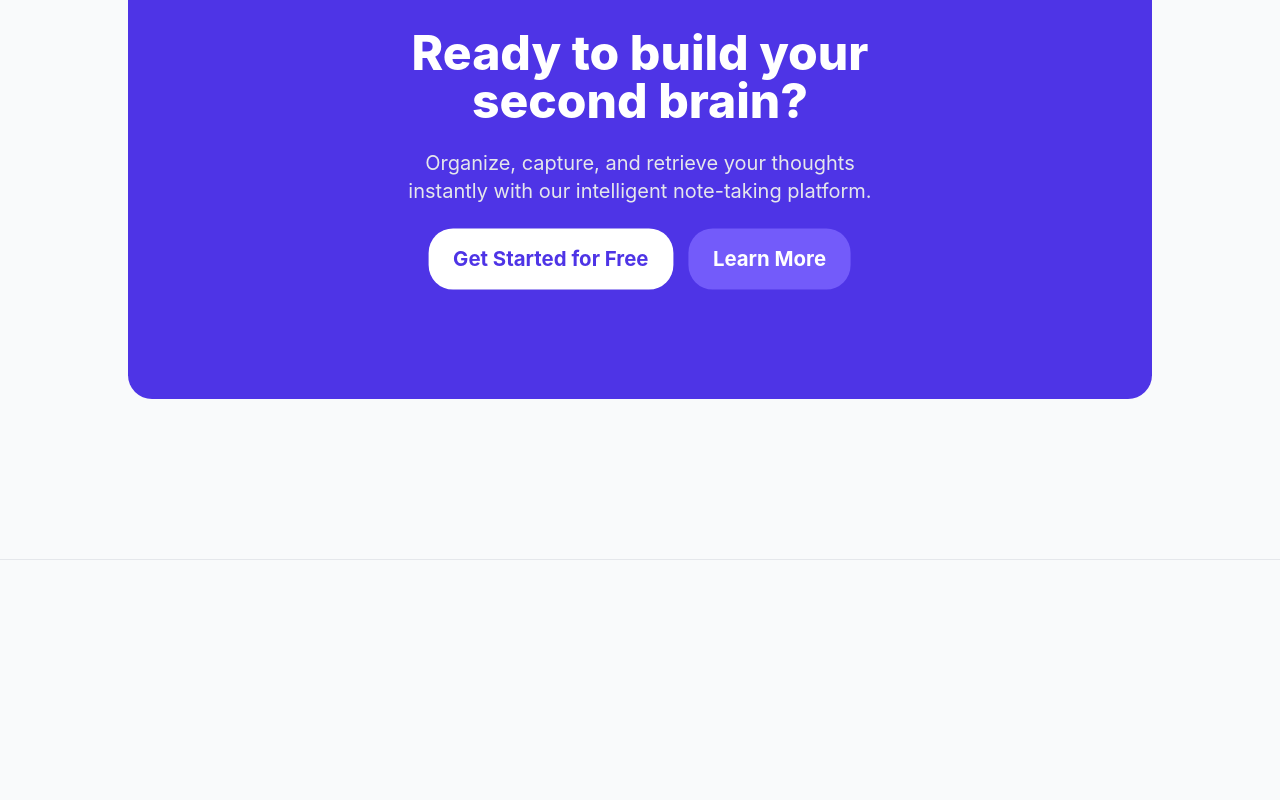
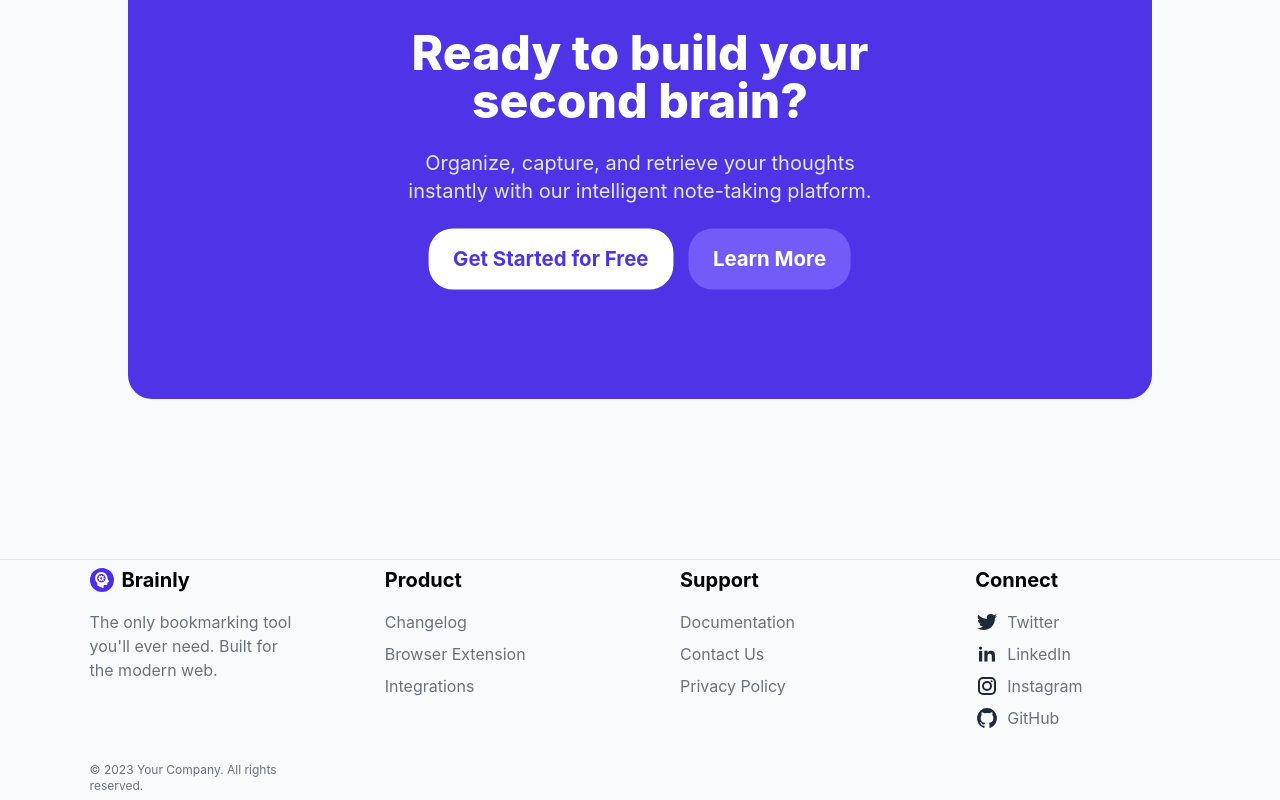
Before and after one commit to TanishqJangir/Brainly, a React (Vite) app in the folder frontend/: page / in a window 1280 px wide. Shown: the part 2673-3473 px from the top of the page. Before the commit the page ends 3233 px from the top, so only its background shows below. Built offline with nearby package versions, Linux system fonts and the light colour scheme.

Commit message:
6: Home Page UI

```diff
--- /dev/null
+++ b/frontend/src/assets/svgIcons/GithubIcon.tsx
@@ -0,0 +1,11 @@
+import type { IconProps } from "./IconProps";
+
+const GithubIcon = ({ className, onClick }: IconProps) => {
+    return (
+        <svg className={`w-6 h-6 text-gray-800 dark:text-white ${className}`} aria-hidden="true" xmlns="http://www.w3.org/2000/svg" width="24" height="24" fill="currentColor" viewBox="0 0 24 24" onClick={onClick}>
+            <path fill-rule="evenodd" d="M12.006 2a9.847 9.847 0 0 0-6.484 2.44 10.32 10.32 0 0 0-3.393 6.17 10.48 10.48 0 0 0 1.317 6.955 10.045 10.045 0 0 0 5.4 4.418c.504.095.683-.223.683-.494 0-.245-.01-1.052-.014-1.908-2.78.62-3.366-1.21-3.366-1.21a2.711 2.711 0 0 0-1.11-1.5c-.907-.637.07-.621.07-.621.317.044.62.163.885.346.266.183.487.426.647.71.135.253.318.476.538.655a2.079 2.079 0 0 0 2.37.196c.045-.52.27-1.006.635-1.37-2.219-.259-4.554-1.138-4.554-5.07a4.022 4.022 0 0 1 1.031-2.75 3.77 3.77 0 0 1 .096-2.713s.839-.275 2.749 1.05a9.26 9.26 0 0 1 5.004 0c1.906-1.325 2.74-1.05 2.74-1.05.37.858.406 1.828.101 2.713a4.017 4.017 0 0 1 1.029 2.75c0 3.939-2.339 4.805-4.564 5.058a2.471 2.471 0 0 1 .679 1.897c0 1.372-.012 2.477-.012 2.814 0 .272.18.592.687.492a10.05 10.05 0 0 0 5.388-4.421 10.473 10.473 0 0 0 1.313-6.948 10.32 10.32 0 0 0-3.39-6.165A9.847 9.847 0 0 0 12.007 2Z" clip-rule="evenodd" />
+        </svg>
+    );
+};
+
+export default GithubIcon;
--- /dev/null
+++ b/frontend/src/assets/svgIcons/InstagramIcon.tsx
@@ -0,0 +1,13 @@
+import type { IconProps } from "./IconProps";
+
+const InstagramIcon = ({ className, onClick }: IconProps) => {
+    return (
+        <svg className={`w-6 h-6 text-gray-800 dark:text-white ${className}`} aria-hidden="true" xmlns="http://www.w3.org/2000/svg" width="24" height="24" fill="none" viewBox="0 0 24 24" onClick={onClick}>
+            <path fill="currentColor" fill-rule="evenodd" d="M3 8a5 5 0 0 1 5-5h8a5 5 0 0 1 5 5v8a5 5 0 0 1-5 5H8a5 5 0 0 1-5-5V8Zm5-3a3 3 0 0 0-3 3v8a3 3 0 0 0 3 3h8a3 3 0 0 0 3-3V8a3 3 0 0 0-3-3H8Zm7.597 2.214a1 1 0 0 1 1-1h.01a1 1 0 1 1 0 2h-.01a1 1 0 0 1-1-1ZM12 9a3 3 0 1 0 0 6 3 3 0 0 0 0-6Zm-5 3a5 5 0 1 1 10 0 5 5 0 0 1-10 0Z" clip-rule="evenodd" />
+        </svg>
+
+
+    )
+}
+
+export default InstagramIcon;
--- /dev/null
+++ b/frontend/src/assets/svgIcons/LinkdinIcon.tsx
@@ -0,0 +1,13 @@
+import type { IconProps } from "./IconProps";
+
+const LinkdinIcon = ({className, onClick}: IconProps) => {
+    return (
+        <svg className={`w-6 h-6 text-gray-800 dark:text-white ${className}`} aria-hidden="true" xmlns="http://www.w3.org/2000/svg" width="24" height="24" fill="currentColor" viewBox="0 0 24 24" onClick={onClick}>
+            <path fill-rule="evenodd" d="M12.51 8.796v1.697a3.738 3.738 0 0 1 3.288-1.684c3.455 0 4.202 2.16 4.202 4.97V19.5h-3.2v-5.072c0-1.21-.244-2.766-2.128-2.766-1.827 0-2.139 1.317-2.139 2.676V19.5h-3.19V8.796h3.168ZM7.2 6.106a1.61 1.61 0 0 1-.988 1.483 1.595 1.595 0 0 1-1.743-.348A1.607 1.607 0 0 1 5.6 4.5a1.601 1.601 0 0 1 1.6 1.606Z" clip-rule="evenodd" />
+            <path d="M7.2 8.809H4V19.5h3.2V8.809Z" />
+        </svg>
+
+    )
+}
+
+export default LinkdinIcon;
--- /dev/null
+++ b/frontend/src/assets/svgIcons/TwitterIcon.tsx
@@ -0,0 +1,13 @@
+import type { IconProps } from "./IconProps";
+
+
+const TwitterIcon = ({className, onClick}: IconProps) => {
+    return (
+        <svg className={`w-6 h-6 text-gray-800 dark:text-white ${className}`} aria-hidden="true" xmlns="http://www.w3.org/2000/svg" width="24" height="24" fill="currentColor" viewBox="0 0 24 24" onClick={onClick}>
+            <path fill-rule="evenodd" d="M22 5.892a8.178 8.178 0 0 1-2.355.635 4.074 4.074 0 0 0 1.8-2.235 8.343 8.343 0 0 1-2.605.981A4.13 4.13 0 0 0 15.85 4a4.068 4.068 0 0 0-4.1 4.038c0 .31.035.618.105.919A11.705 11.705 0 0 1 3.4 4.734a4.006 4.006 0 0 0 1.268 5.392 4.165 4.165 0 0 1-1.859-.5v.05A4.057 4.057 0 0 0 6.1 13.635a4.192 4.192 0 0 1-1.856.07 4.108 4.108 0 0 0 3.831 2.807A8.36 8.36 0 0 1 2 18.184 11.732 11.732 0 0 0 8.291 20 11.502 11.502 0 0 0 19.964 8.5c0-.177 0-.349-.012-.523A8.143 8.143 0 0 0 22 5.892Z" clip-rule="evenodd" />
+        </svg>
+
+    )
+}
+
+export default TwitterIcon;
--- a/frontend/src/components/layout/homePageFooter.tsx
+++ b/frontend/src/components/layout/homePageFooter.tsx
@@ -1,9 +1,96 @@
-
+import logo from "../../assets/logos/logo.svg";
+import GithubIcon from "../../assets/svgIcons/GithubIcon";
+import InstagramIcon from "../../assets/svgIcons/InstagramIcon";
+import LinkdinIcon from "../../assets/svgIcons/LinkdinIcon";
+import TwitterIcon from "../../assets/svgIcons/TwitterIcon";
+import Link from "../ui/Link";
 
 const HomePageFooter = () => {
     return (
-        <div>
-            <p>© 2023 Your Company. All rights reserved.</p>
+        <div className="w-full h-60 flex justify-center items-center text-gray-500 py-10">
+            <div className="grid grid-cols-4 w-[86%] md:gap-20 gap-10">
+
+                <div className="flex flex-col justify-between items-start gap-20">
+                    <div className="flex flex-col gap-4">
+                        <div className="flex gap-2 items-center text-black dark:text-white">
+                            <div className="flex items-center justify-center w-7 h-7 md:h-6 md:w-6 bg-[#4c2dee] rounded-full">
+                                <img src={logo} alt="Brainly Logo" className="md:size-4" />
+                            </div>
+                            <h1 className="md:text-xl text-lg font-bold">Brainly</h1>
+                        </div>
+                        <p>The only bookmarking tool you'll ever need. Built for the modern web.</p>
+                    </div>
+                    <p className="text-xs">© 2023 Your Company. All rights reserved.</p>
+                </div>
+
+
+
+                <div>
+                    <div className="flex flex-col gap-4">
+                        <div className="flex gap-2 items-center text-black dark:text-white">
+                            <h1 className="md:text-xl text-lg font-bold">Product</h1>
+                        </div>
+                        <div className="flex flex-col gap-2">
+                            <Link href="#" className="hover:text-[#4c2dee] transition-colors duration-300 cursor-pointer">
+                                Changelog
+                            </Link>
+                            <Link href="#" className="hover:text-[#4c2dee] transition-colors duration-300 cursor-pointer">
+                                Browser Extension
+                            </Link>
+                            <Link href="#" className="hover:text-[#4c2dee] transition-colors duration-300 cursor-pointer">
+                                Integrations
+                            </Link>
+                        </div>
+                    </div>
+                </div>
+
+
+
+                <div>
+                    <div className="flex flex-col gap-4">
+                        <div className="flex gap-2 items-center text-black dark:text-white">
+                            <h1 className="md:text-xl text-lg font-bold">Support</h1>
+                        </div>
+                        <div className="flex flex-col gap-2">
+                            <Link href="#" className="hover:text-[#4c2dee] transition-colors duration-300 cursor-pointer">
+                                Documentation
+                            </Link>
+                            <Link href="#" className="hover:text-[#4c2dee] transition-colors duration-300 cursor-pointer">
+                                Contact Us
+                            </Link>
+                            <Link href="#" className="hover:text-[#4c2dee] transition-colors duration-300 cursor-pointer">
+                                Privacy Policy
+                            </Link>
+                        </div>
+                    </div>
+                </div>
+
+                <div>
+                    <div className="flex flex-col gap-4">
+                        <div className="flex gap-2 items-center text-black dark:text-white">
+                            <h1 className="md:text-xl text-lg font-bold">Connect</h1>
+                        </div>
+                        <div className="flex flex-col gap-2">
+                            <Link href="#" className="flex gap-2 hover:text-[#4c2dee] transition-colors duration-300 cursor-pointer group">
+                                <TwitterIcon className="dark:text-gray-300 text-gray-500 group-hover:text-[#4c2dee] transition-colors duration-300"/>
+                                Twitter
+                            </Link>
+                            <Link href="#" className="flex gap-2 hover:text-[#4c2dee] transition-colors duration-300 cursor-pointer group">
+                                <LinkdinIcon className="dark:text-gray-300 text-gray-500 group-hover:text-[#4c2dee] transition-colors duration-300"/>
+                                LinkedIn
+                            </Link>
+                            <Link href="#" className="flex gap-2 hover:text-[#4c2dee] transition-colors duration-300 cursor-pointer group">
+                                <InstagramIcon className="dark:text-gray-300 text-gray-500 group-hover:text-[#4c2dee] transition-colors duration-300"/>
+                                Instagram
+                            </Link>
+                            <Link href="#" className="flex gap-2 hover:text-[#4c2dee] transition-colors duration-300 cursor-pointer group">
+                                <GithubIcon className="dark:text-gray-300 text-gray-500 group-hover:text-[#4c2dee] transition-colors duration-300"/>
+                                GitHub
+                            </Link>
+                        </div>
+                    </div>
+                </div>
+            </div>
         </div>
     )
 }
--- a/frontend/src/pages/Home.tsx
+++ b/frontend/src/pages/Home.tsx
@@ -3,6 +3,7 @@ import Hero from "../components/layout/hero";
 import Navbar from "../components/layout/navbar";
 import ReadyHomeCard from "../components/layout/readyHomeCard";
 import ValultPreview from "../components/layout/vault-preview";
+import HomePageFooter from "../components/layout/homePageFooter";
 
 
 const Home = () => {
@@ -13,6 +14,7 @@ const Home = () => {
       <ValultPreview/>
       <Features/>
       <ReadyHomeCard />
+      <HomePageFooter />
     </div>
     )
 }
```
